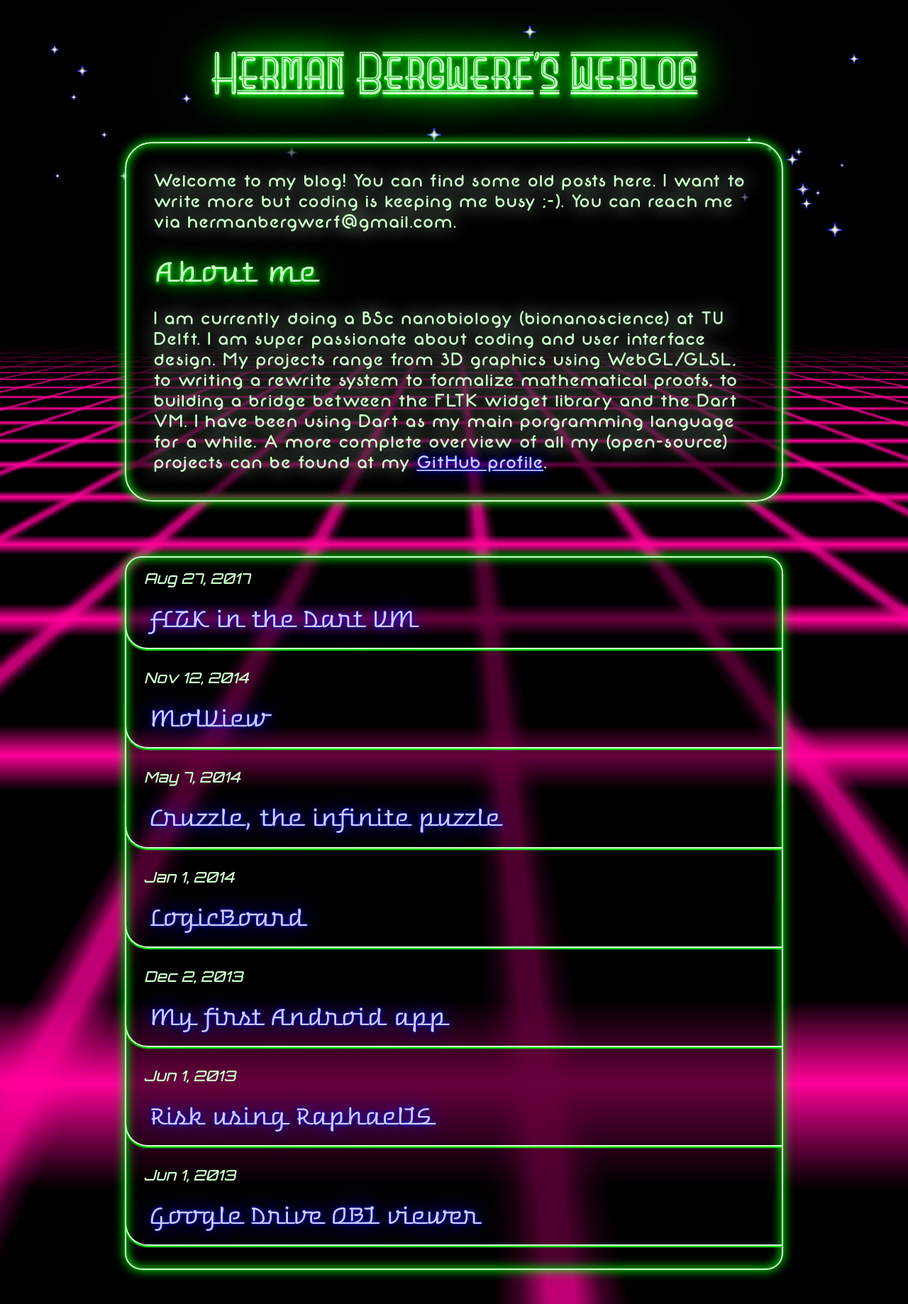
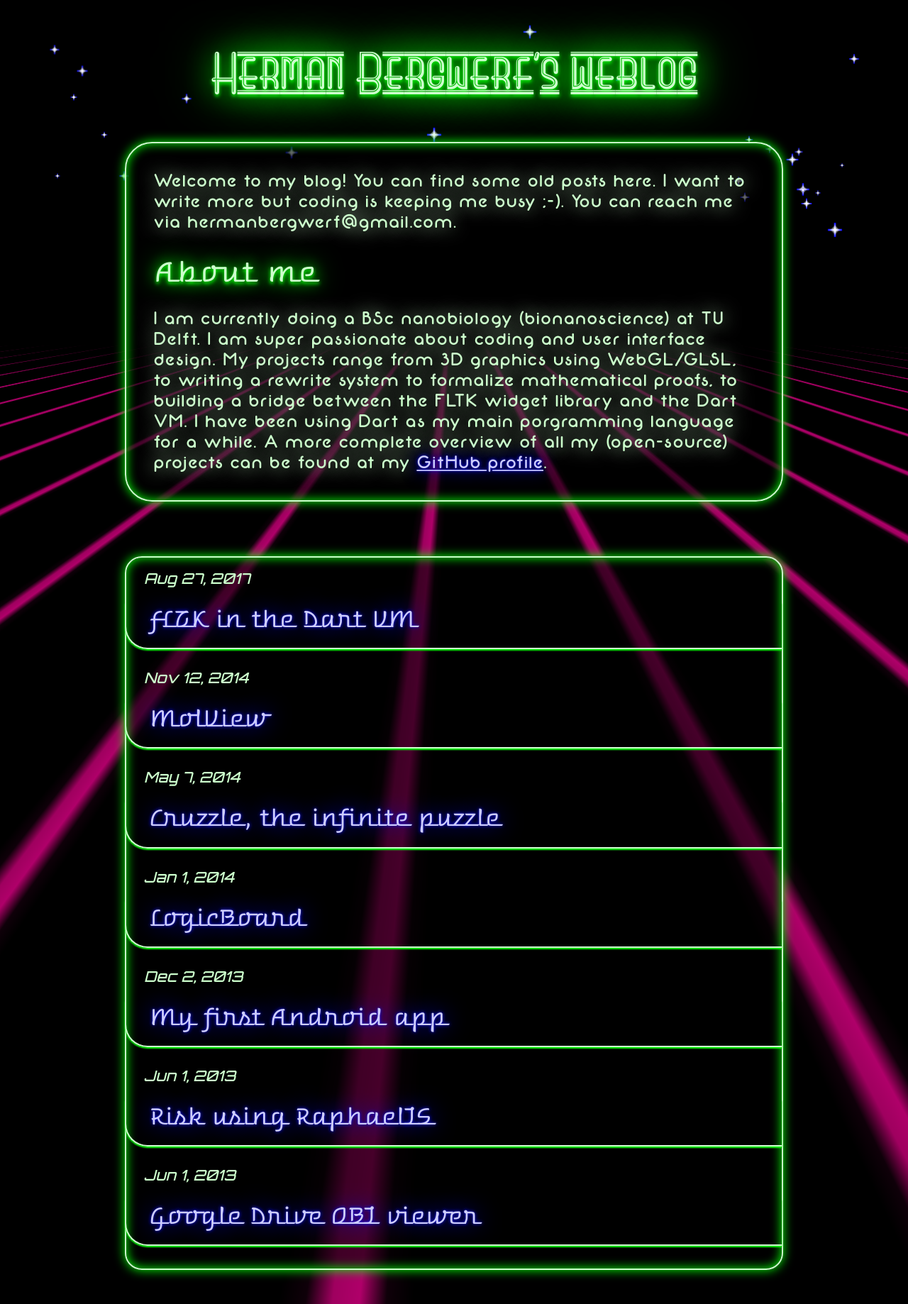
Before and after one commit to bergwerf/retro, a Jekyll site: the page built from index.md, in a window 1280 px wide. Shown: the whole page at 71% size. Built offline with Jekyll 4.4.1, drawn with Linux system fonts in a browser that asks for light colours.

Commit message:
Change how the neon grid works

```diff
--- a/_sass/background.scss
+++ b/_sass/background.scss
@@ -8,20 +8,7 @@
   right: 0;
   bottom: 0;
 
-  background:
-    linear-gradient(
-      90deg,
-      transparent 0px,
-      transparent 18px,
-      $neon-pink 20px,
-      transparent 22px),
-    linear-gradient(
-      0deg,
-      transparent 0px,
-      transparent 4px,
-      $neon-pink 4.5px,
-      transparent 5px);
-
+  background: url(/assets/bg.png);
   background-size: 24px 6px;
 
   // scaleY(2) was added specifically for IE11.
```
Also changed, not shown: assets/bg.png (added).
